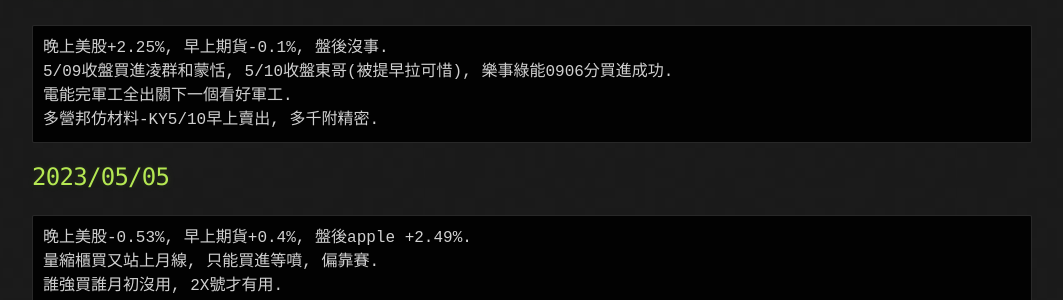
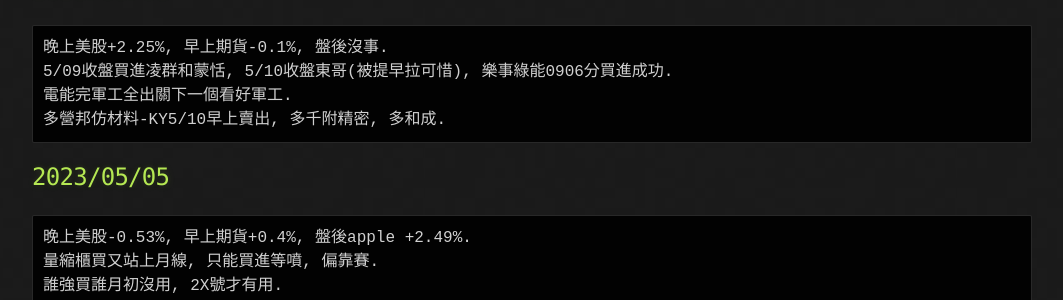
Before and after one commit to lepg5487/Stock_God, a Jekyll site: the page built from index.md, in a window 1280 px wide and 900 px high, scrolled down 484 px. Shown: the part 221-521 px from the top of the window, without its empty margins (108-1171 px from the left). Built offline with Jekyll 4.4.1, drawn with Linux system fonts in a browser that asks for light colours; our own code applies the rules of GitHub Pages for plain Markdown files.

Commit message:
Update index.md

````diff
--- a/index.md
+++ b/index.md
@@ -25,7 +25,7 @@ layout: testlayouts
 晚上美股+2.25%, 早上期貨-0.1%, 盤後沒事.
 5/09收盤買進凌群和蒙恬, 5/10收盤東哥(被提早拉可惜), 樂事綠能0906分買進成功.
 電能完軍工全出關下一個看好軍工.
-多營邦仿材料-KY5/10早上賣出, 多千附精密.
+多營邦仿材料-KY5/10早上賣出, 多千附精密, 多和成.
 ```
 
 ## 2023/05/05
````
